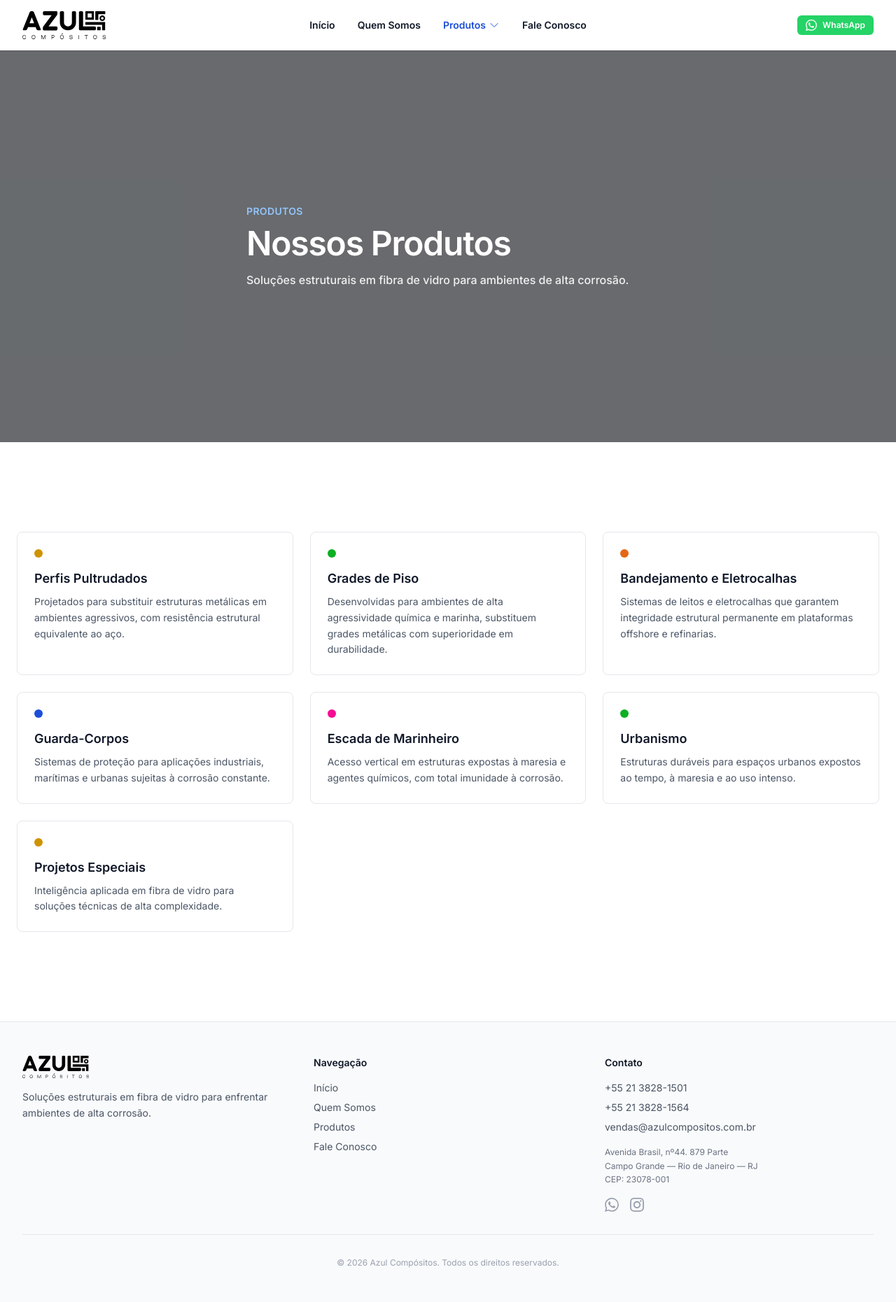
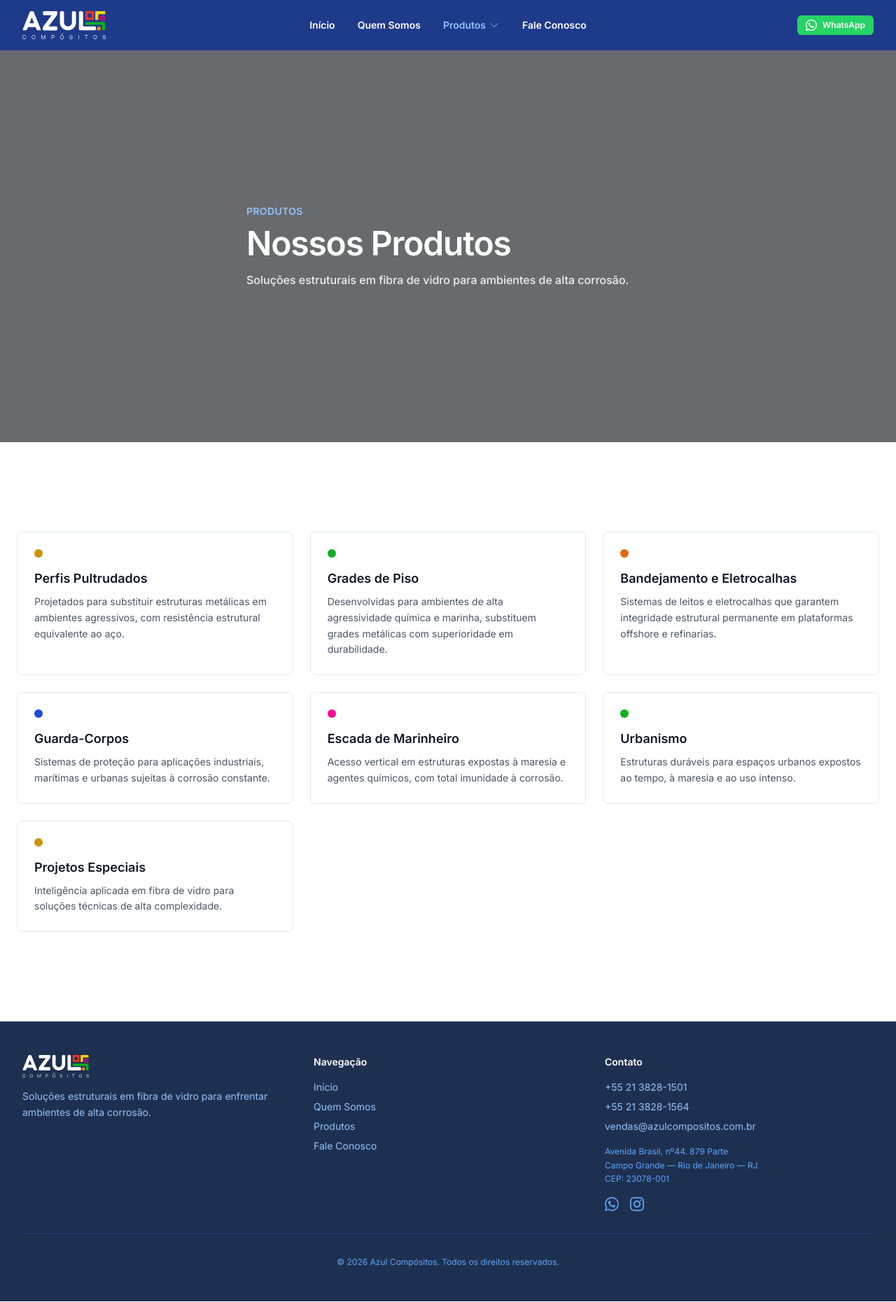
Before and after one commit to overdrive-dev/azul-web-mosaico, a Next.js app: page /produtos in a window 1280 px wide. Shown: the whole page at 70% size. Built offline with nearby package versions, Linux system fonts and the light colour scheme.

Commit message:
style: dark blue header and footer with original-color logo

```diff
--- a/components/Footer.tsx
+++ b/components/Footer.tsx
@@ -10,26 +10,26 @@ const navLinks = [
 
 export default function Footer() {
   return (
-    <footer className="bg-gray-50 border-t border-gray-200">
+    <footer className="bg-azul-900">
       <div className="mx-auto max-w-7xl px-6 py-12 lg:px-8">
         <div className="grid grid-cols-1 md:grid-cols-3 gap-8">
           <div>
             <div className="flex items-center gap-2 mb-4">
-              <Image src="/azul-composito-logo-short.svg" alt="Azul Compósitos" width={120} height={40} className="h-8 w-auto" style={{ filter: 'brightness(0)' }} />
+              <Image src="/azul-composito-logo-short.svg" alt="Azul Compósitos" width={120} height={40} className="h-8 w-auto" />
             </div>
-            <p className="text-sm text-gray-600 leading-relaxed">
+            <p className="text-sm text-azul-300 leading-relaxed">
               Soluções estruturais em fibra de vidro para enfrentar ambientes de alta corrosão.
             </p>
           </div>
 
           <div>
-            <h3 className="text-sm font-semibold text-gray-900 mb-4">Navegação</h3>
+            <h3 className="text-sm font-semibold text-white mb-4">Navegação</h3>
             <nav className="space-y-2">
               {navLinks.map((item) => (
                 <a
                   key={item.name}
                   href={item.href}
-                  className="block text-sm text-gray-600 hover:text-azul-600"
+                  className="block text-sm text-azul-300 hover:text-white"
                 >
                   {item.name}
                 </a>
@@ -38,18 +38,18 @@ export default function Footer() {
           </div>
 
           <div>
-            <h3 className="text-sm font-semibold text-gray-900 mb-4">Contato</h3>
-            <div className="space-y-2 text-sm text-gray-600">
+            <h3 className="text-sm font-semibold text-white mb-4">Contato</h3>
+            <div className="space-y-2 text-sm text-azul-300">
               <p>
-                <a href="tel:+552138281501" className="hover:text-azul-600">+55 21 3828-1501</a>
+                <a href="tel:+552138281501" className="hover:text-white">+55 21 3828-1501</a>
               </p>
               <p>
-                <a href="tel:+552138281564" className="hover:text-azul-600">+55 21 3828-1564</a>
+                <a href="tel:+552138281564" className="hover:text-white">+55 21 3828-1564</a>
               </p>
               <p>
-                <a href="mailto:vendas@azulcompositos.com.br" className="hover:text-azul-600">vendas@azulcompositos.com.br</a>
+                <a href="mailto:vendas@azulcompositos.com.br" className="hover:text-white">vendas@azulcompositos.com.br</a>
               </p>
-              <p className="pt-2 text-xs text-gray-500 leading-relaxed">
+              <p className="pt-2 text-xs text-azul-400 leading-relaxed">
                 Avenida Brasil, nº44. 879 Parte<br />
                 Campo Grande — Rio de Janeiro — RJ<br />
                 CEP: 23078-001
@@ -60,7 +60,7 @@ export default function Footer() {
                 href="https://wa.me/5521973583171"
                 target="_blank"
                 rel="noopener noreferrer"
-                className="text-gray-400 hover:text-[#25D366] transition-colors"
+                className="text-azul-400 hover:text-[#25D366] transition-colors"
                 title="WhatsApp"
               >
                 <span className="sr-only">WhatsApp</span>
@@ -70,7 +70,7 @@ export default function Footer() {
               </a>
               <a
                 href="#"
-                className="text-gray-400 hover:text-pink-600 transition-colors"
+                className="text-azul-400 hover:text-pink-400 transition-colors"
                 title="Instagram"
               >
                 <span className="sr-only">Instagram</span>
@@ -82,8 +82,8 @@ export default function Footer() {
           </div>
         </div>
 
-        <div className="mt-8 border-t border-gray-200 pt-8">
-          <p className="text-center text-xs text-gray-400">
+        <div className="mt-8 border-t border-azul-800 pt-8">
+          <p className="text-center text-xs text-azul-400">
             &copy; {new Date().getFullYear()} Azul Compósitos. Todos os direitos reservados.
           </p>
         </div>
--- a/components/Header.tsx
+++ b/components/Header.tsx
@@ -27,11 +27,11 @@ export default function Header() {
   const pathname = usePathname()
 
   return (
-    <header className="sticky top-0 z-50 bg-white shadow-sm">
+    <header className="sticky top-0 z-50 bg-azul-800">
       <nav aria-label="Global" className="mx-auto flex max-w-7xl items-center justify-between gap-x-6 p-4 lg:px-8">
         <div className="flex lg:flex-1">
           <a href="/" className="-m-1.5 p-1.5 flex items-center gap-2">
-            <Image src="/azul-composito-logo-short.svg" alt="Azul Compósitos" width={140} height={48} className="h-10 w-auto" style={{ filter: 'brightness(0)' }} />
+            <Image src="/azul-composito-logo-short.svg" alt="Azul Compósitos" width={140} height={48} className="h-10 w-auto" />
           </a>
         </div>
 
@@ -42,7 +42,7 @@ export default function Header() {
               <a
                 key={item.name}
                 href={item.href}
-                className={`text-sm font-semibold ${isActive ? 'text-azul-600' : 'text-gray-900 hover:text-azul-600'}`}
+                className={`text-sm font-semibold ${isActive ? 'text-azul-300' : 'text-white hover:text-azul-300'}`}
               >
                 {item.name}
               </a>
@@ -50,7 +50,7 @@ export default function Header() {
           })}
 
           <Menu as="div" className="relative">
-            <MenuButton className={`flex items-center gap-x-1 text-sm font-semibold ${pathname.startsWith('/produtos') ? 'text-azul-600' : 'text-gray-900 hover:text-azul-600'}`}>
+            <MenuButton className={`flex items-center gap-x-1 text-sm font-semibold ${pathname.startsWith('/produtos') ? 'text-azul-300' : 'text-white hover:text-azul-300'}`}>
               Produtos
               <ChevronDownIcon aria-hidden="true" className="size-4" />
             </MenuButton>
@@ -79,7 +79,7 @@ export default function Header() {
 
           <a
             href="/fale-conosco"
-            className={`text-sm font-semibold ${pathname === '/fale-conosco' ? 'text-azul-600' : 'text-gray-900 hover:text-azul-600'}`}
+            className={`text-sm font-semibold ${pathname === '/fale-conosco' ? 'text-azul-300' : 'text-white hover:text-azul-300'}`}
           >
             Fale Conosco
           </a>
@@ -103,7 +103,7 @@ export default function Header() {
           <button
             type="button"
             onClick={() => setMobileMenuOpen(true)}
-            className="-m-2.5 inline-flex items-center justify-center rounded-md p-2.5 text-gray-700"
+            className="-m-2.5 inline-flex items-center justify-center rounded-md p-2.5 text-white"
           >
             <span className="sr-only">Abrir menu</span>
             <Bars3Icon aria-hidden="true" className="size-6" />
@@ -134,7 +134,7 @@ export default function Header() {
             <DialogPanel className="fixed inset-y-0 right-0 z-50 w-full overflow-y-auto bg-white p-6 sm:max-w-sm sm:shadow-xl">
               <div className="flex items-center justify-between">
                 <a href="/" className="-m-1.5 p-1.5 flex items-center gap-2">
-                  <Image src="/azul-composito-logo-short.svg" alt="Azul Compósitos" width={140} height={48} className="h-10 w-auto" style={{ filter: 'brightness(0)' }} />
+                  <Image src="/azul-composito-logo-short.svg" alt="Azul Compósitos" width={140} height={48} className="h-10 w-auto" />
                 </a>
                 <button
                   type="button"
```
